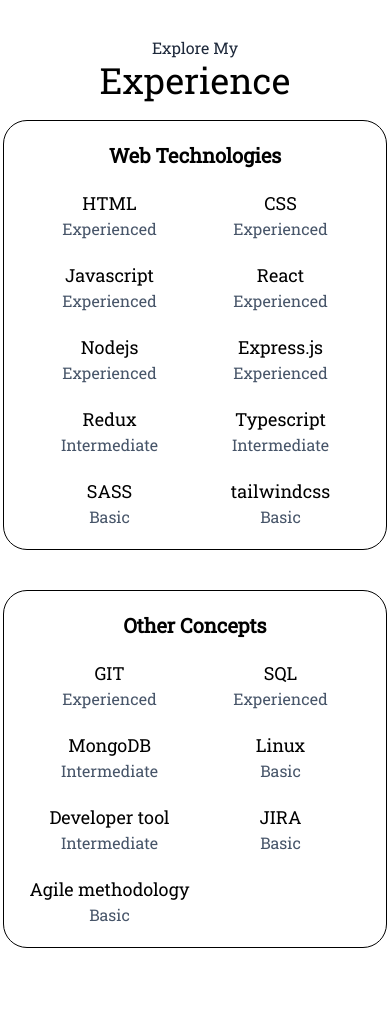
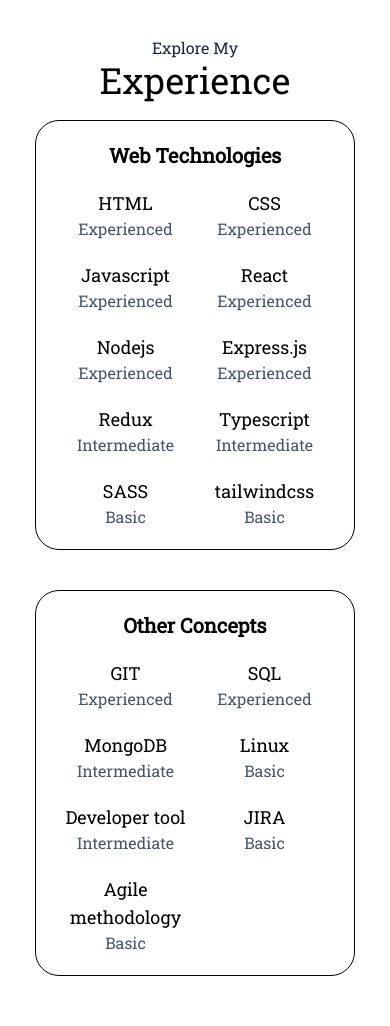
Before and after one commit to siddhesh494/MyPortfolio, a React (Create React App) app: page / in a window 390 px wide. Shown: the part 1840-2866 px from the top of the page. Built offline with nearby package versions, Linux system fonts and the light colour scheme.

Commit message:
some css style changes

```diff
--- a/src/Components/Body/Contact.js
+++ b/src/Components/Body/Contact.js
@@ -5,14 +5,14 @@
 const Contact = () => {
 
   return (
-    <div className="my-28">
+    <div className="my-28 mx-10">
       <div className="flex flex-col text-center">
         <span className="text-md text-slate-800">Get In Touch</span>
         <span className="text-4xl">Contact Me</span>
       </div>
 
       <div className="flex justify-center mt-5">
-        <div className="flex gap-10 min-w-60 border border-black px-14 py-5 rounded-xl">
+        <div className="flex flex-wrap gap-10 min-w-60 border border-black px-14 py-5 rounded-xl">
           <div
             className='flex gap-1 cursor-pointer hover:underline'
             onClick={() => {
--- a/src/Components/Body/Experience.js
+++ b/src/Components/Body/Experience.js
@@ -10,9 +10,9 @@
         <span className="text-4xl">Experience</span>
       </div>
 
-      <div className="flex flex-col gap-10 justify-center mt-5 items-center  md:flex-row md:items-start">
+      <div className="flex flex-col gap-10 justify-center mt-5 items-center  md:flex-row md:items-start mx-10">
 
-        <div className="border border-black rounded-3xl w-96 p-5 text-center">
+        <div className="border border-black rounded-3xl min-w-80 p-5 text-center md:min-w-96">
           <span className="text-xl font-bold">Web Technologies</span>
           <div className="grid justify-items-center grid-cols-12 mt-5 gap-y-5 ">
             {map(EXPERIENCE.Web_Technologies, (item, index) => {
@@ -27,7 +27,7 @@
           </div>
         </div>
 
-        <div className="border border-black rounded-3xl w-96 p-5 text-center">
+        <div className="border border-black rounded-3xl min-w-80 p-5 text-center md:min-w-96">
           <span className="text-xl font-bold">Other Concepts</span>
           <div className="grid justify-items-center grid-cols-12 mt-5 gap-y-5 ">
             {map(EXPERIENCE.others, (item, index) => {
```
